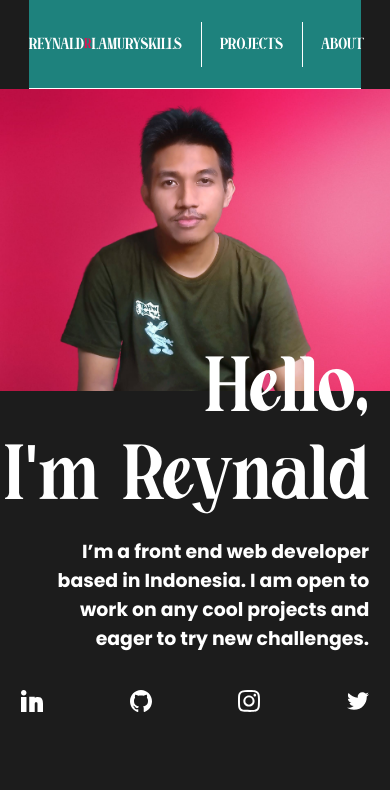
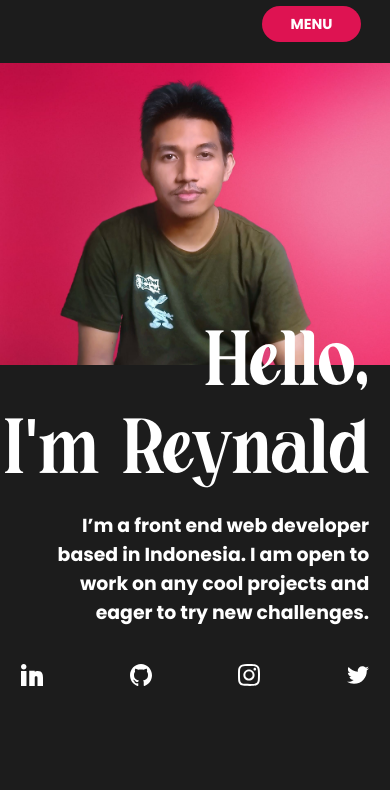
Before and after one commit to reynaldlamury/portfolio, a Next.js app: page / in a window 390 px wide. Shown: the top 790 px of the page. Built offline with nearby package versions, Linux system fonts and the light colour scheme.

Commit message:
create new navbar menu element on media query mobile (responsive step-1)

```diff
--- a/components/Navbar.jsx
+++ b/components/Navbar.jsx
@@ -32,6 +32,9 @@ const Navbar = () => {
             </li>
           </ul>
         </div>
+        <div className="navbar__menu | center-xy">
+          <p>MENU</p>
+        </div>
       </nav>
       <Line padding={true} orientation="horizontal" />
     </>
--- a/styles/Line/Line.scss
+++ b/styles/Line/Line.scss
@@ -1,7 +1,29 @@
 @import "./lineutility.scss";
+
+@mixin medium-max {
+  @media (max-width: 1024px) {
+    @content;
+  }
+}
+
+@mixin mobile {
+  @media (max-width: 768px) {
+    @content;
+  }
+}
+
+@mixin mobile-small {
+  @media (max-width: 575px) {
+    @content;
+  }
+}
 
 .line {
   // width: 100%;
   color: black;
   background-color: white;
+
+  @include mobile {
+    display: none;
+  }
 }
--- a/styles/navbar/navbar.scss
+++ b/styles/navbar/navbar.scss
@@ -1,13 +1,56 @@
+@mixin medium-max {
+  @media (max-width: 1024px) {
+    @content;
+  }
+}
+
+@mixin mobile {
+  @media (max-width: 768px) {
+    @content;
+  }
+}
+
+@mixin mobile-small {
+  @media (max-width: 575px) {
+    @content;
+  }
+}
+
 .navbar {
   display: flex;
   justify-content: space-between;
-  background-color: var(--bg-ternary);
+  background-color: var(--bg-primary);
   font-size: 1rem;
   padding-block: 1.35em;
   align-items: center;
 
+  @include mobile {
+    padding-top: 0.4em;
+    justify-content: flex-end;
+  }
+
+  &__menu {
+    font-family: "Poppins";
+    display: none;
+
+    @include mobile {
+      font-size: 0.9em;
+      font-weight: 700;
+      display: block;
+      background-color: var(--bg-accent-primary);
+      border-radius: 6.25em 6.25em;
+      padding-block: 0.5em;
+      padding-inline: 2em;
+      cursor: pointer;
+    }
+  }
+
   .logo {
     cursor: pointer;
+
+    @include mobile {
+      display: none;
+    }
   }
 
   span {
@@ -16,6 +59,10 @@
   }
 
   .navigation {
+    @include mobile {
+      display: none;
+    }
+
     ul {
       list-style: none;
       display: flex;
```
